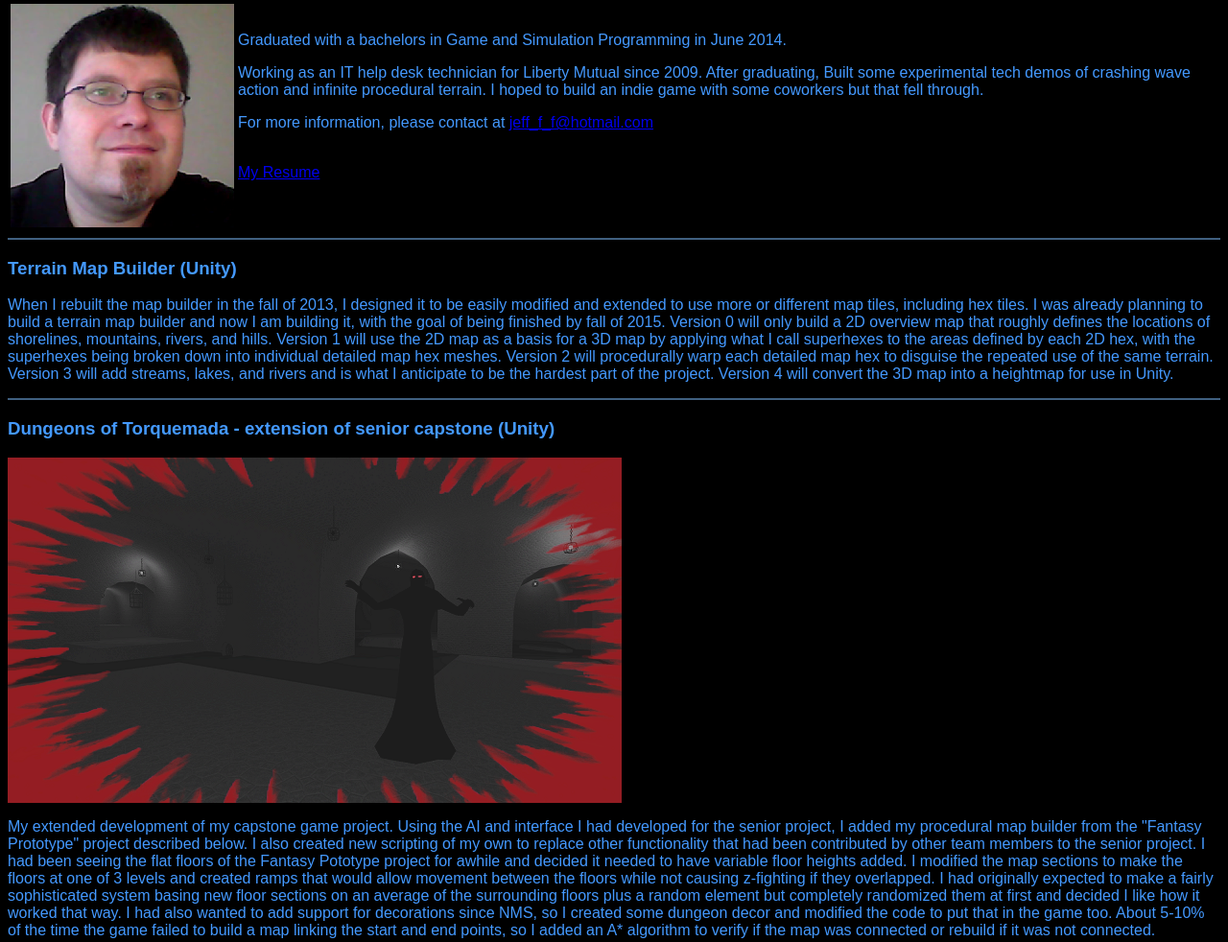
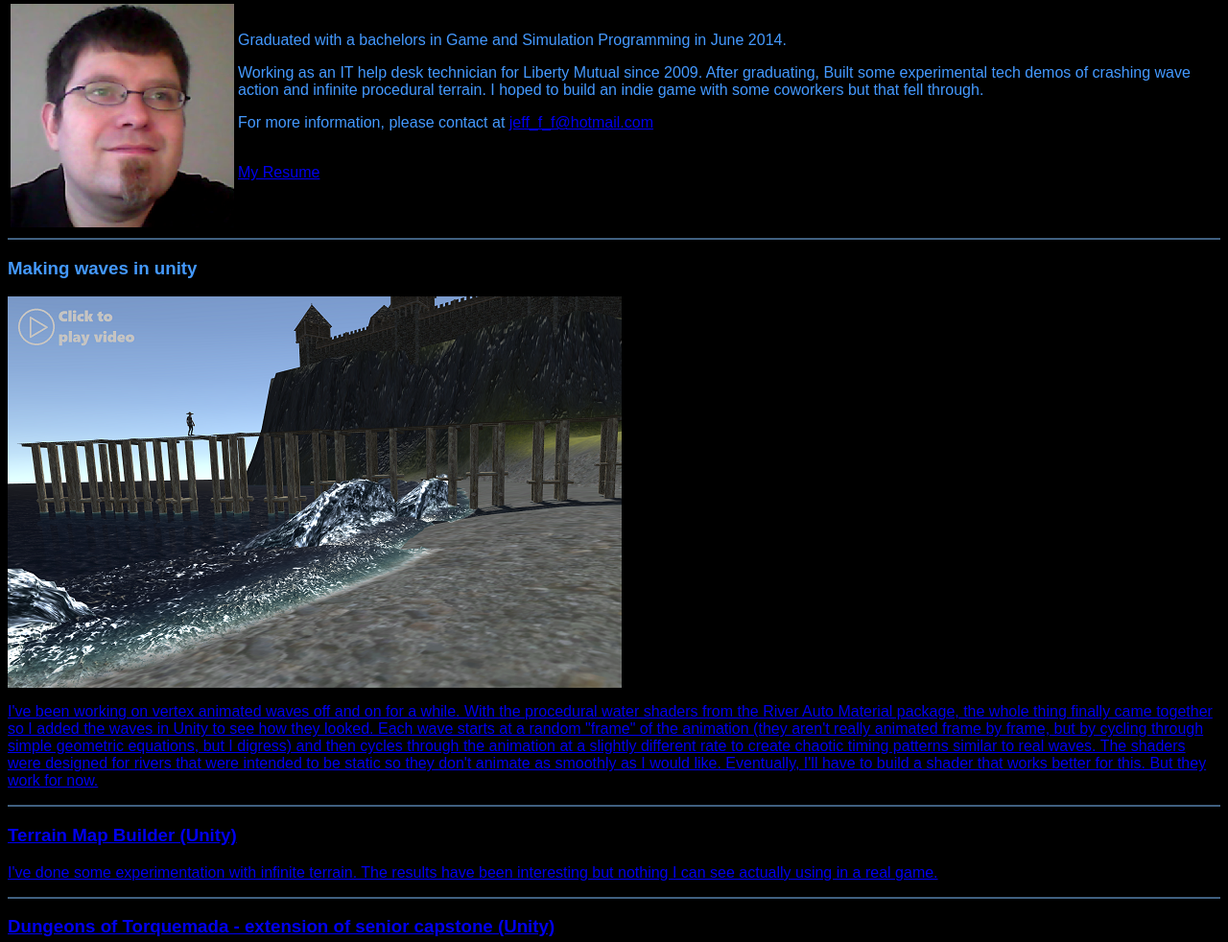
Before and after one commit to Jeff-F-F/Jeff-F-F.github.io, a plain HTML site: page index.html in a window 1280 px wide. Shown: the part 149-1131 px from the top of the page at 96% size. Drawn offline with Linux system fonts and the light colour scheme.

Commit message:
updating files

```diff
--- a/index.html
+++ b/index.html
@@ -30,8 +30,12 @@
 </tr>
 </table>
 <hr color="406080">
+<h3>Making waves in unity</h3>
+<a href="https://youtu.be/WLT-J8t5KgE"><img src="UnityWaves.png" alt="https://youtu.be/WLT-J8t5KgE (Wave action in unity)">
+<p>I've been working on vertex animated waves off and on for a while. With the procedural water shaders from the River Auto Material package, the whole thing finally came together so I added the waves in Unity to see how they looked. Each wave starts at a random "frame" of the animation (they aren't really animated frame by frame, but by cycling through simple geometric equations, but I digress) and then cycles through the animation at a slightly different rate to create chaotic timing patterns similar to real waves. The shaders were designed for rivers that were intended to be static so they don't animate as smoothly as I would like. Eventually, I'll have to build a shader that works better for this. But they work for now.</p>
+<hr color="406080">
 <h3>Terrain Map Builder (Unity)</h3>
-<p>When I rebuilt the map builder in the fall of 2013, I designed it to be easily modified and extended to use more or different map tiles, including hex tiles. I was already planning to build a terrain map builder and now I am building it, with the goal of being finished by fall of 2015. Version 0 will only build a 2D overview map that roughly defines the locations of shorelines, mountains, rivers, and hills. Version 1 will use the 2D map as a basis for a 3D map by applying what I call superhexes to the areas defined by each 2D hex, with the superhexes being broken down into individual detailed map hex meshes. Version 2 will procedurally warp each detailed map hex to disguise the repeated use of the same terrain. Version 3 will add streams, lakes, and rivers and is what I anticipate to be the hardest part of the project. Version 4 will convert the 3D map into a heightmap for use in Unity.</p>
+<p>I've done some experimentation with infinite terrain. The results have been interesting but nothing I can see actually using in a real game.</p>
 <hr color="406080">
 <h3>Dungeons of Torquemada - extension of senior capstone (Unity)</h3>
 <img src="DoT_Attacked.png" alt="Being attacked by a ghost in Dungeons of Torquemada">
```
Also changed, not shown: UnityWaves.png (added).
